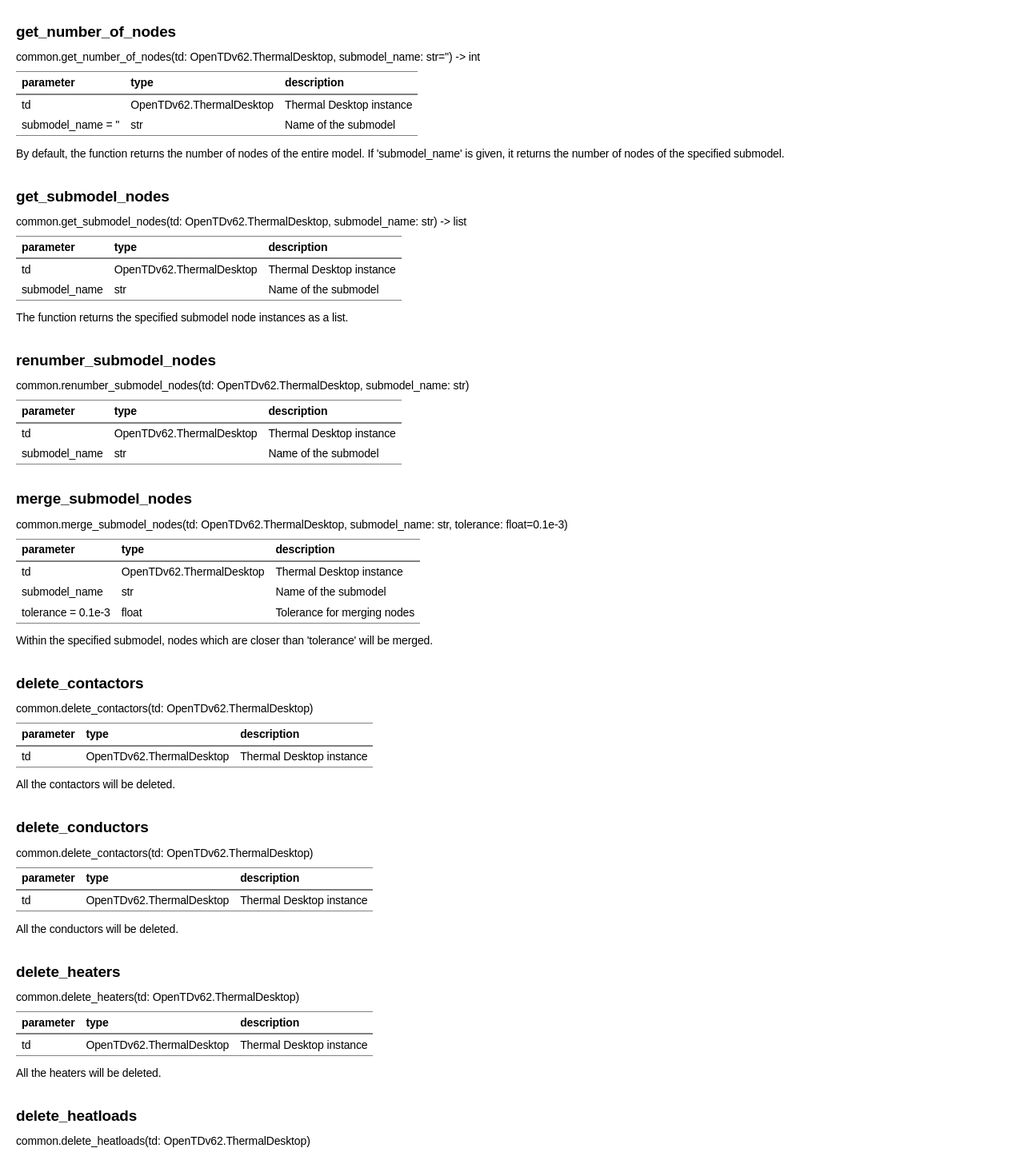
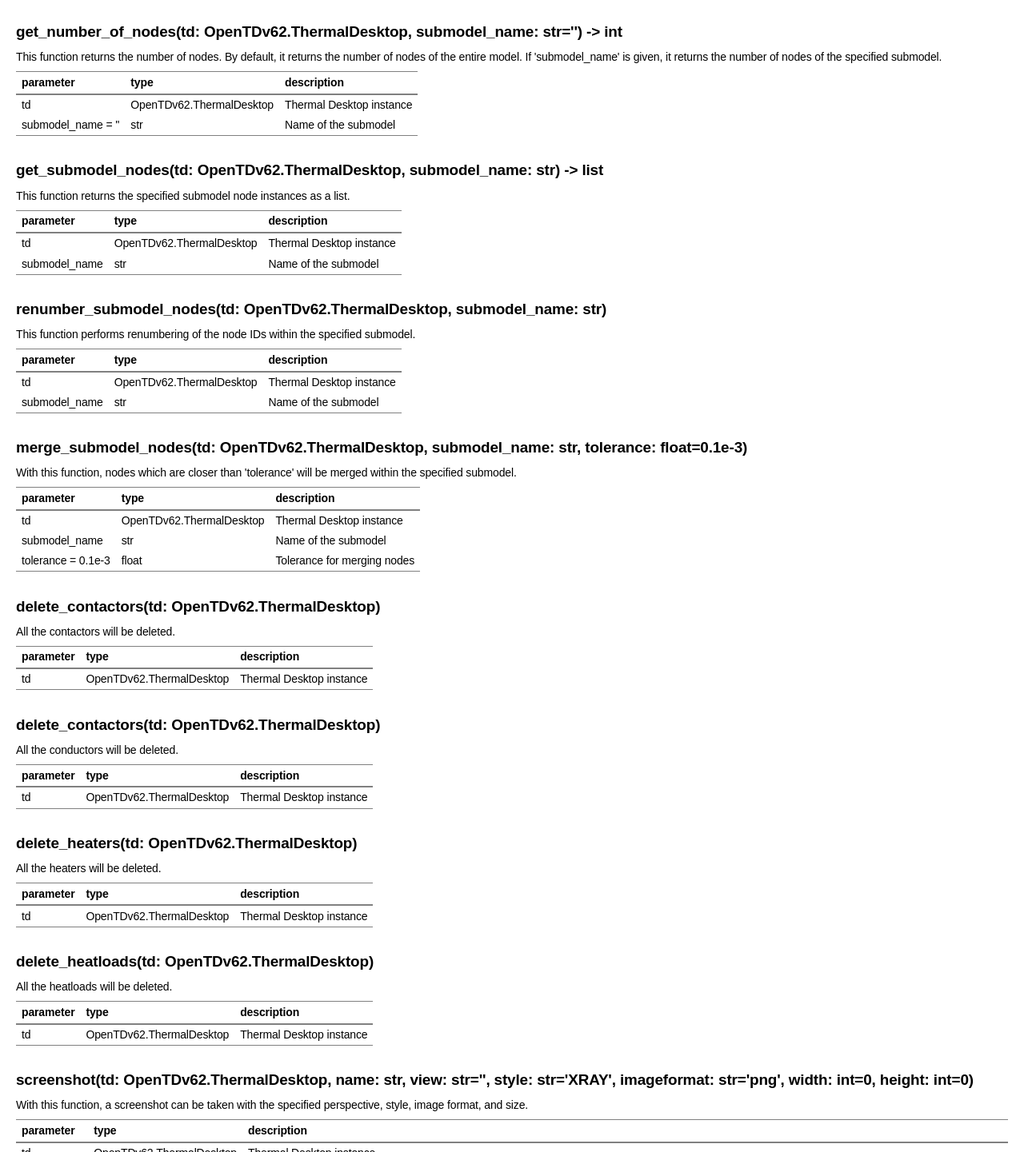
Before and after one commit to kanamesasaki/pytd62, a plain HTML site: page docs/common.html in a window 1280 px wide. Shown: the part 1069-2510 px from the top of the page at 80% size. Drawn offline with nearby package versions, Linux system fonts and the light colour scheme.

```diff
--- a/docs/common.html
+++ b/docs/common.html
@@ -125,8 +125,11 @@
       </tr>
     </table>
 
-    <h2 id="get_number_of_nodes">get_number_of_nodes</h2>
-    <p>common.get_number_of_nodes(td: OpenTDv62.ThermalDesktop, submodel_name: str='') -> int</p>
+    <h2 id="get_number_of_nodes">get_number_of_nodes(td: OpenTDv62.ThermalDesktop, submodel_name: str='') -> int</h2>
+    <p>
+      This function returns the number of nodes. By default, it returns the number of nodes of the entire model.
+      If 'submodel_name' is given, it returns the number of nodes of the specified submodel.
+    </p>
     <table border="1">
       <tr>
         <th>parameter</th>
@@ -144,31 +147,9 @@
         <td>Name of the submodel</th>
       </tr>
     </table>
-    <p>By default, the function returns the number of nodes of the entire model. If 'submodel_name' is given, it returns the number of nodes of the specified submodel.</p>
 
-    <h2 id="get_submodel_nodes">get_submodel_nodes</h2>
-    <p>common.get_submodel_nodes(td: OpenTDv62.ThermalDesktop, submodel_name: str) -> list</p>
-    <table border="1">
-      <tr>
-        <th>parameter</th>
-        <th>type</th>
-        <th>description</th>
-      </tr>
-      <tr>
-        <td>td</th>
-        <td>OpenTDv62.ThermalDesktop</th>
-        <td>Thermal Desktop instance</th>
-      </tr>
-      <tr>
-        <td>submodel_name</th>
-        <td>str</th>
-        <td>Name of the submodel</th>
-      </tr>
-    </table>
-    <p>The function returns the specified submodel node instances as a list.</p>
-
-    <h2 id="renumber_submodel_nodes">renumber_submodel_nodes</h2>
-    <p>common.renumber_submodel_nodes(td: OpenTDv62.ThermalDesktop, submodel_name: str)</p>
+    <h2 id="get_submodel_nodes">get_submodel_nodes(td: OpenTDv62.ThermalDesktop, submodel_name: str) -> list</h2>
+    <p>This function returns the specified submodel node instances as a list.</p>
     <table border="1">
       <tr>
         <th>parameter</th>
@@ -187,8 +168,28 @@
       </tr>
     </table>
 
-    <h2 id="merge_submodel_nodes">merge_submodel_nodes</h2>
-    <p>common.merge_submodel_nodes(td: OpenTDv62.ThermalDesktop, submodel_name: str, tolerance: float=0.1e-3)</p>
+    <h2 id="renumber_submodel_nodes">renumber_submodel_nodes(td: OpenTDv62.ThermalDesktop, submodel_name: str)</h2>
+    <p>This function performs renumbering of the node IDs within the specified submodel.</p>
+    <table border="1">
+      <tr>
+        <th>parameter</th>
+        <th>type</th>
+        <th>description</th>
+      </tr>
+      <tr>
+        <td>td</th>
+        <td>OpenTDv62.ThermalDesktop</th>
+        <td>Thermal Desktop instance</th>
+      </tr>
+      <tr>
+        <td>submodel_name</th>
+        <td>str</th>
+        <td>Name of the submodel</th>
+      </tr>
+    </table>
+
+    <h2 id="merge_submodel_nodes">merge_submodel_nodes(td: OpenTDv62.ThermalDesktop, submodel_name: str, tolerance: float=0.1e-3)</h2>
+    <p>With this function, nodes which are closer than 'tolerance' will be merged within the specified submodel.</p>
     <table border="1">
       <tr>
         <th>parameter</th>
@@ -211,10 +212,9 @@
         <td>Tolerance for merging nodes</th>
       </tr>
     </table>
-    <p>Within the specified submodel, nodes which are closer than 'tolerance' will be merged.</p>
 
-    <h2 id="delete_contactors">delete_contactors</h2>
-    <p>common.delete_contactors(td: OpenTDv62.ThermalDesktop)</p>
+    <h2 id="delete_contactors">delete_contactors(td: OpenTDv62.ThermalDesktop)</h2>
+    <p>All the contactors will be deleted.</p>
     <table border="1">
       <tr>
         <th>parameter</th>
@@ -227,10 +227,9 @@
         <td>Thermal Desktop instance</th>
       </tr>
     </table>
-    <p>All the contactors will be deleted.</p>
 
-    <h2 id="delete_conductors">delete_conductors</h2>
-    <p>common.delete_contactors(td: OpenTDv62.ThermalDesktop)</p>
+    <h2 id="delete_conductors">delete_contactors(td: OpenTDv62.ThermalDesktop)</h2>
+    <p>All the conductors will be deleted.</p>
     <table border="1">
       <tr>
         <th>parameter</th>
@@ -243,10 +242,9 @@
         <td>Thermal Desktop instance</th>
       </tr>
     </table>
-    <p>All the conductors will be deleted.</p>
 
-    <h2 id="delete_heaters">delete_heaters</h2>
-    <p>common.delete_heaters(td: OpenTDv62.ThermalDesktop)</p>
+    <h2 id="delete_heaters">delete_heaters(td: OpenTDv62.ThermalDesktop)</h2>
+    <p>All the heaters will be deleted.</p>
     <table border="1">
       <tr>
         <th>parameter</th>
@@ -259,10 +257,9 @@
         <td>Thermal Desktop instance</th>
       </tr>
     </table>
-    <p>All the heaters will be deleted.</p>
 
-    <h2 id="delete_heatloads">delete_heatloads</h2>
-    <p>common.delete_heatloads(td: OpenTDv62.ThermalDesktop)</p>
+    <h2 id="delete_heatloads">delete_heatloads(td: OpenTDv62.ThermalDesktop)</h2>
+    <p>All the heatloads will be deleted.</p>
     <table border="1">
       <tr>
         <th>parameter</th>
@@ -275,10 +272,9 @@
         <td>Thermal Desktop instance</th>
       </tr>
     </table>
-    <p>All the heatloads will be deleted.</p>
 
-    <h2 id="screenshot">screenshot</h2>
-    <p>common.screenshot(td: OpenTDv62.ThermalDesktop, name: str, view: str='', style: str='XRAY', imageformat: str='png', width: int=0, height: int=0)</p>
+    <h2 id="screenshot">screenshot(td: OpenTDv62.ThermalDesktop, name: str, view: str='', style: str='XRAY', imageformat: str='png', width: int=0, height: int=0)</h2>
+    <p>With this function, a screenshot can be taken with the specified perspective, style, image format, and size.</p>
     <table border="1">
       <tr>
         <th>parameter</th>
```
Also changed, not shown: docs/surface.html (+22 -22 lines), docs/images/cone.svg, docs/images/cylinder.svg, docs/images/disk.svg, docs/images/rectangle.svg, docs/images/scarfedcylinder.svg, docs/images/torus.svg.
